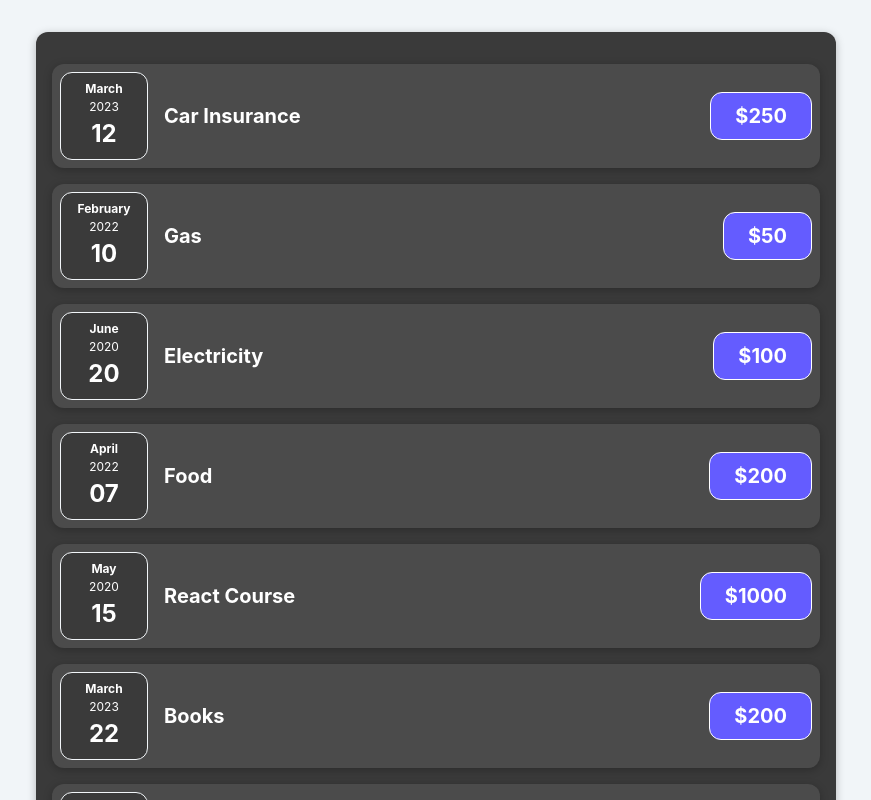
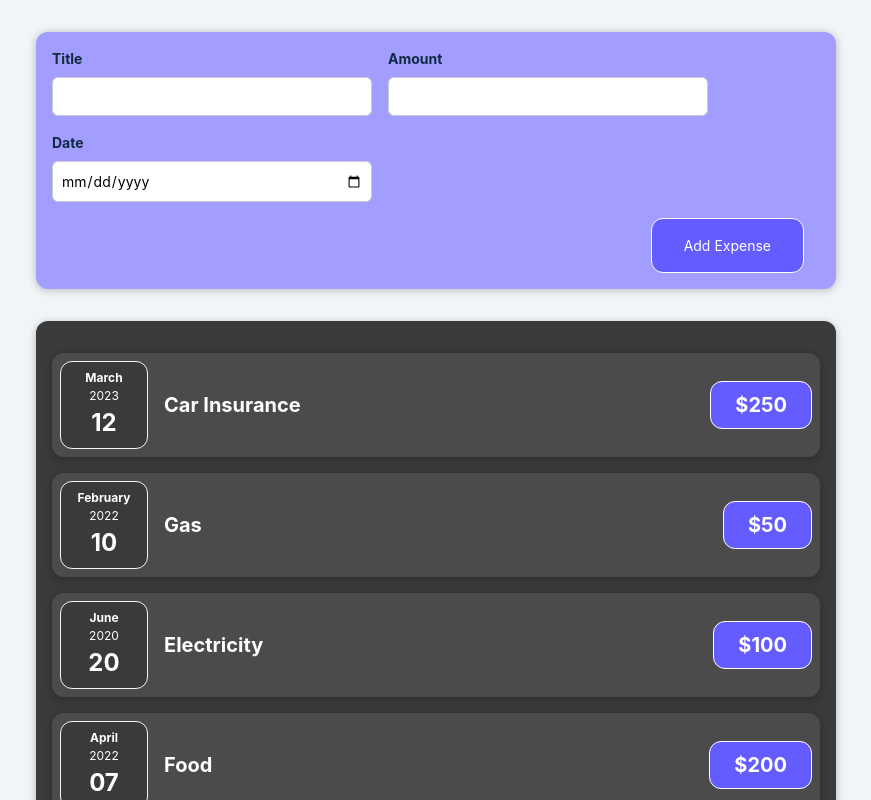
Before and after one commit to mariata06/Budget-table, a React (Create React App) app: page / in a window 1280 px wide. Shown: the top 800 px of the page, without its empty margins (204-1075 px from the left). Built offline with nearby package versions, Linux system fonts and the light colour scheme.

Commit message:
Add ExpenseForm, NewExpense components, clear form after data input

```diff
--- a/src/App.js
+++ b/src/App.js
@@ -1,5 +1,6 @@
 import React from 'react';
 import Expenses from './components/Expenses';
+import NewExpense from './components/NewExpense';
 
 function App() {
   const expenses = [
@@ -48,6 +49,7 @@
   ]
   return (
     <div className="App">
+      <NewExpense />
       <Expenses items={expenses}/>
     </div>
   );
--- /dev/null
+++ b/src/components/ExpenseForm.css
@@ -0,0 +1,31 @@
+.new-expense__controls {
+    display: flex;
+    flex-wrap: wrap;
+    gap: 1rem;
+    margin-bottom: 1rem;
+    text-align: left;
+}
+
+.new-expense__control label {
+    font-weight: bold;
+    margin-bottom: 0.5rem;
+    display: block;
+}
+
+.new-expense__control input {
+    outline: none;
+    font: inherit;
+    padding: 0.5rem;
+    border-radius: 6px;
+    border: 1px solid var(--color-grey-20);
+    width: 20rem;
+    max-width: 100%;
+}
+
+.new-expense__control input:focus {
+    border-color: var(--color-primary);
+}
+
+.new-expense__actions {
+    text-align: right;
+}
--- /dev/null
+++ b/src/components/ExpenseForm.js
@@ -0,0 +1,85 @@
+import React, {useState} from 'react';
+import './ExpenseForm.css';
+
+const ExpenseForm = () => {
+    //multiple separates State slices
+    const [enteredTitle, setEnteredTitle] = useState('');
+    const [enteredAmount, setEnteredAmount] = useState('');
+    const [enteredDate, setEnteredDate] = useState('');
+
+    //alternative with one State
+    // const [userInput, setUserInput] = useState(
+    //     {
+    //        enteredTitle: '',
+    //        enteredAmount: '',
+    //        enteredDate: ''
+    //     }
+    // );
+
+    const titleChangeHandler = (event) => {
+        setEnteredTitle(event.target.value);
+        // setUserInput({
+        //     ...userInput,
+        //     enteredTitle: event.target.value,
+        // });
+        // setUserInput((prevState) => {
+        //     return {
+        //         ...prevState, enteredTitle: event.target.value
+        //     }
+        // });
+    };
+
+    const amountChangeHandler = (event) => {
+        setEnteredAmount(event.target.value);
+        // setUserInput({
+        //     ...userInput,
+        //     enteredAmount: event.target.value,
+        // });
+    };
+
+    const dateChangeHandler = (event) => {
+        setEnteredDate(event.target.value);
+        // setUserInput({
+        //     ...userInput,
+        //     enteredDate: event.target.value,
+        // });
+    };
+
+    const submitHandler = (event) => {
+        event.preventDefault();
+
+        const expenseData = {
+            title: enteredTitle,
+            amount: enteredAmount,
+            date: new Date(enteredDate),
+        };
+        setEnteredTitle('');
+        setEnteredAmount('');
+        setEnteredDate('');
+    };
+
+    return (
+        <form onSubmit={submitHandler}>
+            <div className='new-expense__controls'>
+                <div className='new-expense__control'>
+                    <label>Title</label>
+                    <input type="text" value={enteredTitle} onChange={titleChangeHandler}/>
+                </div>
+                <div className='new-expense__control'>
+                    <label>Amount</label>
+                    <input type="number" min='0.01' value={enteredAmount} step='0.01' onChange={amountChangeHandler} />
+                </div>
+                <div className='new-expense__control'>
+                    <label>Date</label>
+                    <input type="date" min='2020-01-01' max='2023-12-31' value={enteredDate} onChange={dateChangeHandler} />
+                </div>
+            </div>
+            <div className='new-expense__actions'>
+                <button type='submit'>Add Expense</button>
+            </div>
+        </form>
+    )
+
+};
+
+export default ExpenseForm;
--- /dev/null
+++ b/src/components/NewExpense.css
@@ -0,0 +1,40 @@
+.new-expense {
+    background-color: var(--color-primary-light);
+    padding: 1rem;
+    margin: 2rem auto;
+    width: 50rem;
+    max-width: 95%;
+    border-radius: 12px;
+    text-align: center;
+    box-shadow: 0 1px 8px rgba(0, 0, 0, 0.25);
+}
+
+.new-expense button {
+    font: inherit;
+    cursor: pointer;
+    padding: 1rem 2rem;
+    border: 1px solid var(--color-white);
+    background-color: var(--color-primary);;
+    color: var(--color-white);
+    border-radius: 12px;
+    margin-right: 1rem;
+    transition: opacity 0.3s ease-out;
+}
+
+.new-expense button:hover,
+.new-expense button:active {
+    opacity: 0.7;
+}
+
+.new-expense button.alternative {
+    /* color: #220131; */
+    color: var(--color-grey-1);
+    border-color: transparent;
+    background-color: transparent;
+}
+
+.new-expense button.alternative:hover,
+.new-expense button.alternative:active {
+    /* background-color: #ddb3f8; */
+    background-color: var(--color-primary-light);
+}
--- /dev/null
+++ b/src/components/NewExpense.js
@@ -0,0 +1,13 @@
+import './NewExpense.css';
+import ExpenseForm from './ExpenseForm';
+
+const NewExpense = () => {
+    return (
+        <div className='new-expense'>
+            <ExpenseForm />
+        </div>
+    )
+
+};
+
+export default NewExpense;
```
